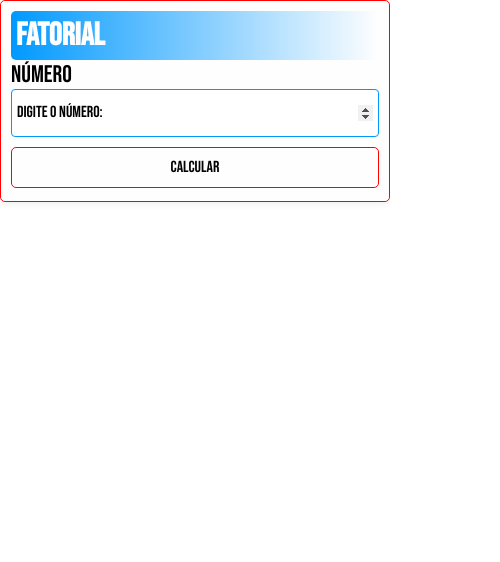
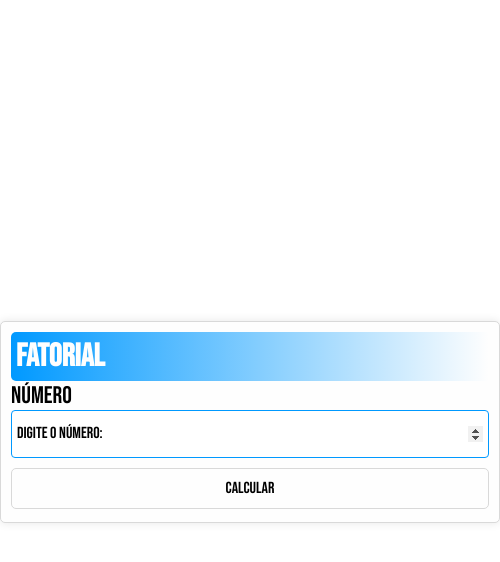
Before and after one commit to hochiminh1996/fat_recursive, a plain HTML site: page fat/index.html in a window 390 px wide. Shown: the whole page, 500 px wide, since content can reach past the window. Drawn offline with Linux system fonts and the light colour scheme.

Commit message:
Modificando...

```diff
--- a/fat/css/estilo.css
+++ b/fat/css/estilo.css
@@ -17,20 +17,26 @@
     border-radius: 5px;
     margin: 0 auto;
     overflow-x: hidden;
-    box-shadow: 0px 0px 10px rgba(0, 0, 0, .1);
+    height: 100vh;
+    display: flex;
+    flex-direction: column;
+    justify-content: center;
+    align-items: center;
 
 }
 
 #box {
-    /* border: 1px solid #d9d9d9; */
+    border: 1px solid #d9d9d9;
     display: flex;
     flex-direction: column;
     padding: 10px 0px;
     justify-content: center;
+    box-shadow: 0px 0px 10px rgba(0, 0, 0, .1);
     padding: 10px 10px;
     border-radius: 5px;
     background-color: #fefefe;
     margin: 0 auto;
+    width: 100%;
 }
 
 #box>h2 {
@@ -138,18 +144,5 @@ div#resultado>#p-fatorial {
 
 
 @media(max-width:670px){
-    section{
-        width: 100% !important;
-        height: auto;
-        border: 1px solid red;
 
-    }
-
-    #box{
-        width: 100%;
-        overflow-x: hidden;
-    }
-    #btn{
-        border:1px solid red;
-    }
 }
```
